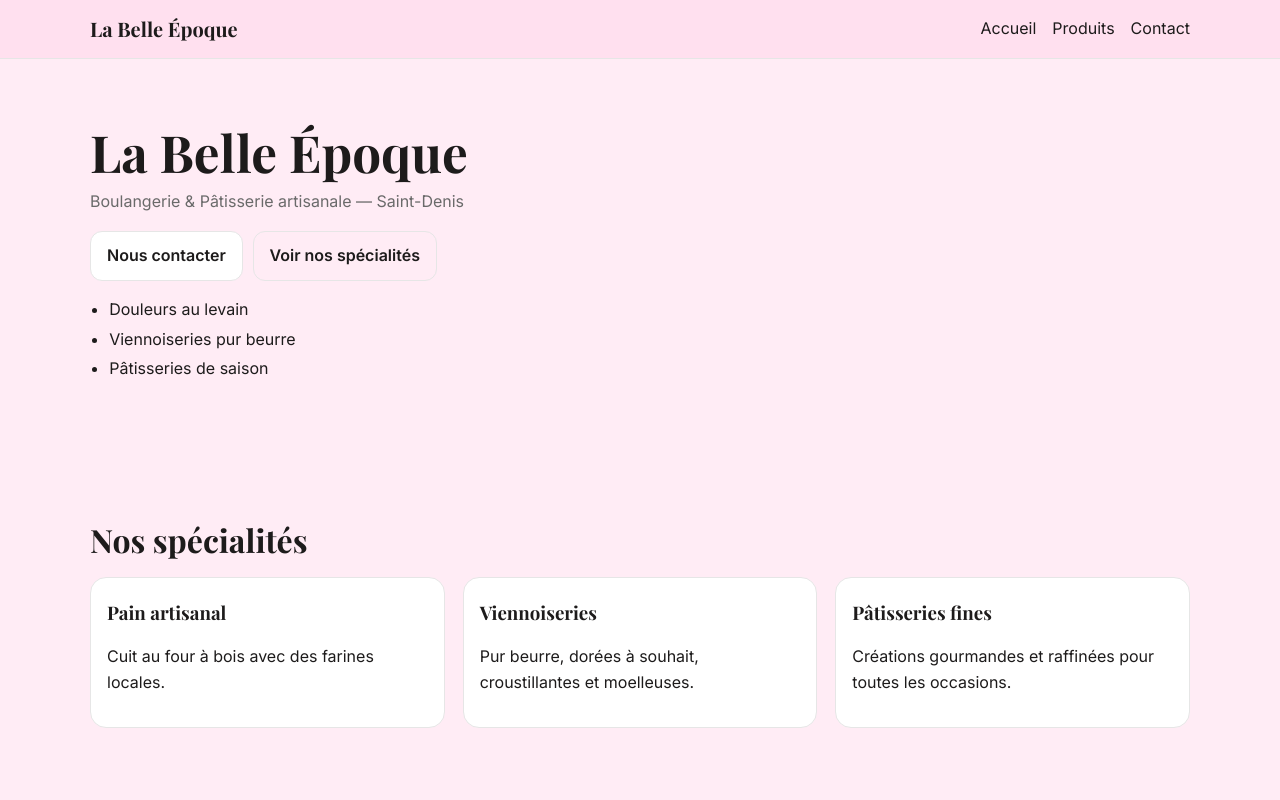
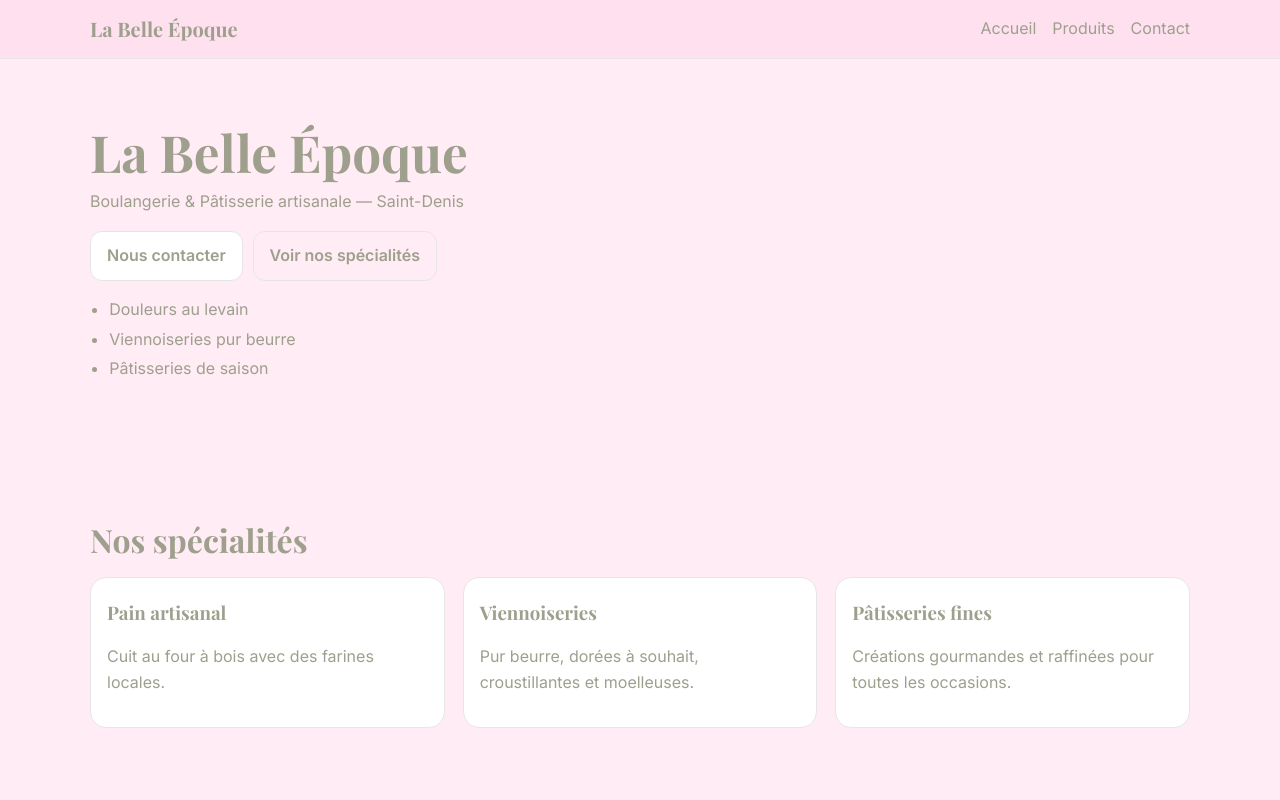
Before and after one commit to azzdineboudif-dev/la-belle-epoque, a plain HTML site: page index.html in a window 1280 px wide. Shown: the top 800 px of the page. Drawn offline with nearby package versions, Linux system fonts and the light colour scheme.

Commit message:
Update styles.css

```diff
--- a/styles.css
+++ b/styles.css
@@ -1,8 +1,8 @@
 /* Palette neutre + rose transparent */
 :root{
-  --paper:rgba(255, 208, 230, 0.4);  /* Rose clair avec transparence */
-  --ink:#1d1b1b;
-  --muted:#6a6a6a;
+  --paper:rgba(255, 208, 230, 0.4);  /* Fond rose clair avec transparence */
+  --ink:#9E9F8D;  /* Couleur du texte */
+  --muted:#9E9F8D;
   --stroke:#e6e6e6;
   --radius:16px;
 }
@@ -30,12 +30,14 @@ body{
   font-size:clamp(2rem,1.2rem + 3vw,3.2rem);
   line-height:1.15;
   margin:0 0 .5rem;
+  color:var(--ink);
 }
 .section-title{
   font-family:"Playfair Display",serif;
   font-weight:700;
   font-size:clamp(1.4rem,1rem + 1.4vw,2rem);
   margin:0 0 .75rem;
+  color:var(--ink);
 }
 .lead{color:var(--muted);margin:0 0 1rem}
 
@@ -48,36 +50,49 @@ body{
 .header-inner{
   display:flex;align-items:center;justify-content:space-between;
   padding:.8rem 0;gap:1rem;
+  color:var(--ink);
 }
-.brand{font-family:"Playfair Display",serif;font-weight:700;font-size:1.25rem}
-.nav-toggle{display:none;border:1px solid var(--stroke);background:#fff;padding:.45rem .65rem;border-radius:10px;cursor:pointer}
-.site-nav{display:flex;gap:1rem;align-items:center}
+.brand{
+  font-family:"Playfair Display",serif;
+  font-weight:700;
+  font-size:1.25rem;
+  color:var(--ink);
+}
+.nav-toggle{
+  display:none;border:1px solid var(--stroke);background:#fff;
+  padding:.45rem .65rem;border-radius:10px;cursor:pointer
+}
+.site-nav{display:flex;gap:1rem;align-items:center;color:var(--ink)}
 
 /* Actions */
 .actions{display:flex;gap:.6rem;flex-wrap:wrap;margin:.25rem 0 1rem}
 .btn{
   display:inline-block;padding:.7rem 1rem;border:1px solid var(--stroke);
-  border-radius:12px;background:#fff;font-weight:600
+  border-radius:12px;background:#fff;font-weight:600;color:var(--ink)
 }
-.btn-primary{background:#fff}
-.btn-ghost{background:transparent}
+.btn-primary{background:#fff;color:var(--ink)}
+.btn-ghost{background:transparent;color:var(--ink)}
 
 /* Puces */
-.usp{margin:0;padding-left:1.2rem}
-.usp li{margin:.25rem 0}
+.usp{margin:0;padding-left:1.2rem;color:var(--ink)}
+.usp li{margin:.25rem 0;color:var(--ink)}
 
 /* Cartes */
 .cards{display:grid;grid-template-columns:repeat(3,minmax(0,1fr));gap:18px}
 .card{
   background:#fff;border:1px solid var(--stroke);border-radius:var(--radius);
-  padding:1rem;
+  padding:1rem;color:var(--ink);
 }
-.card h3{margin:.25rem 0 .4rem;font-family:"Playfair Display",serif}
+.card h3{
+  margin:.25rem 0 .4rem;
+  font-family:"Playfair Display",serif;
+  color:var(--ink);
+}
 
 /* Formulaire */
-.form{display:flex;flex-direction:column;gap:1rem;margin-top:.5rem}
+.form{display:flex;flex-direction:column;gap:1rem;margin-top:.5rem;color:var(--ink)}
 .form .grid{display:grid;grid-template-columns:repeat(3,minmax(0,1fr));gap:12px}
-label{display:flex;flex-direction:column;gap:.35rem;font-weight:600}
+label{display:flex;flex-direction:column;gap:.35rem;font-weight:600;color:var(--ink)}
 input,textarea{
   appearance:none;border:1px solid var(--stroke);background:#fff;color:var(--ink);
   border-radius:12px;padding:.75rem;font:inherit
@@ -85,9 +100,9 @@ input,textarea{
 input:focus,textarea:focus{outline:2px solid #cfd0d1}
 
 /* Footer */
-.site-footer{border-top:1px solid var(--stroke);background:var(--paper)}
+.site-footer{border-top:1px solid var(--stroke);background:var(--paper);color:var(--ink)}
 .footer-inner{display:flex;align-items:center;justify-content:space-between;gap:1rem;flex-wrap:wrap;padding:16px 0}
-.footer-nav{display:flex;gap:1rem}
+.footer-nav{display:flex;gap:1rem;color:var(--ink)}
 
 /* Responsive */
 @media (max-width:980px){
```
